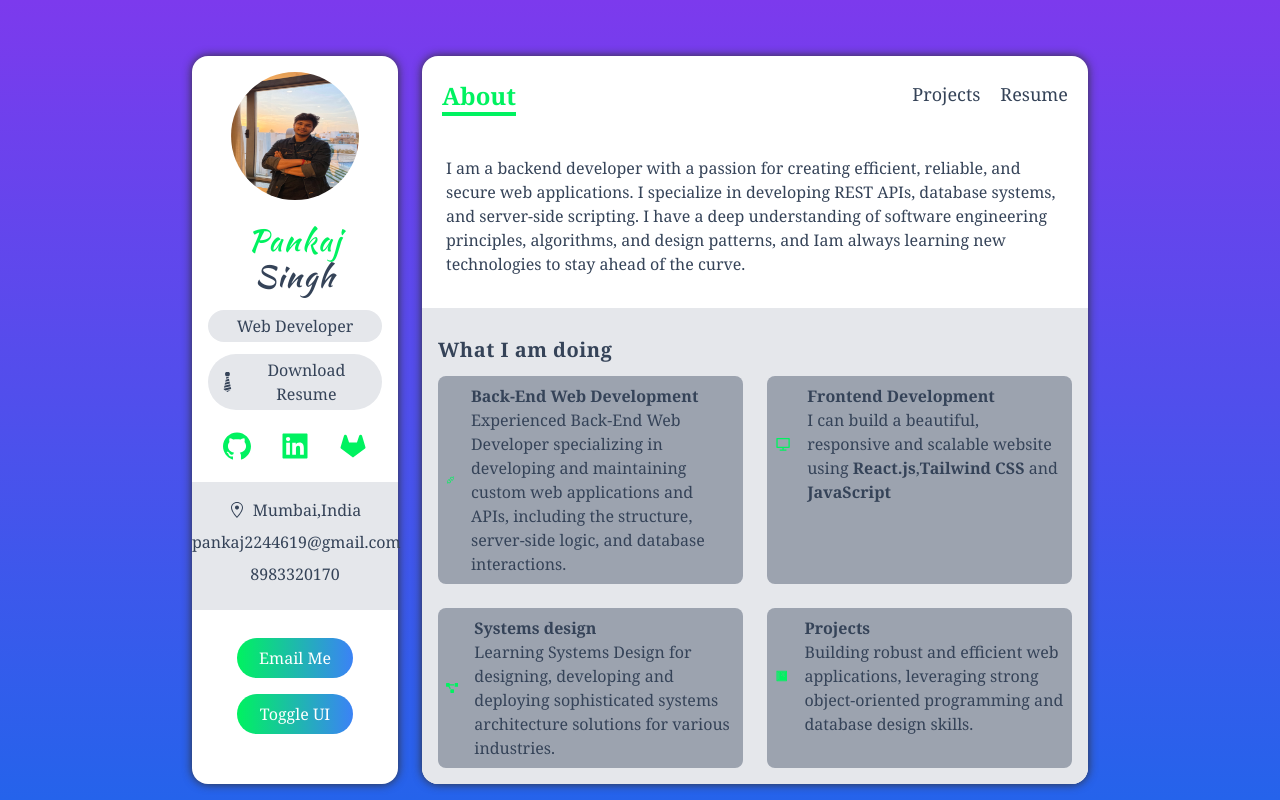
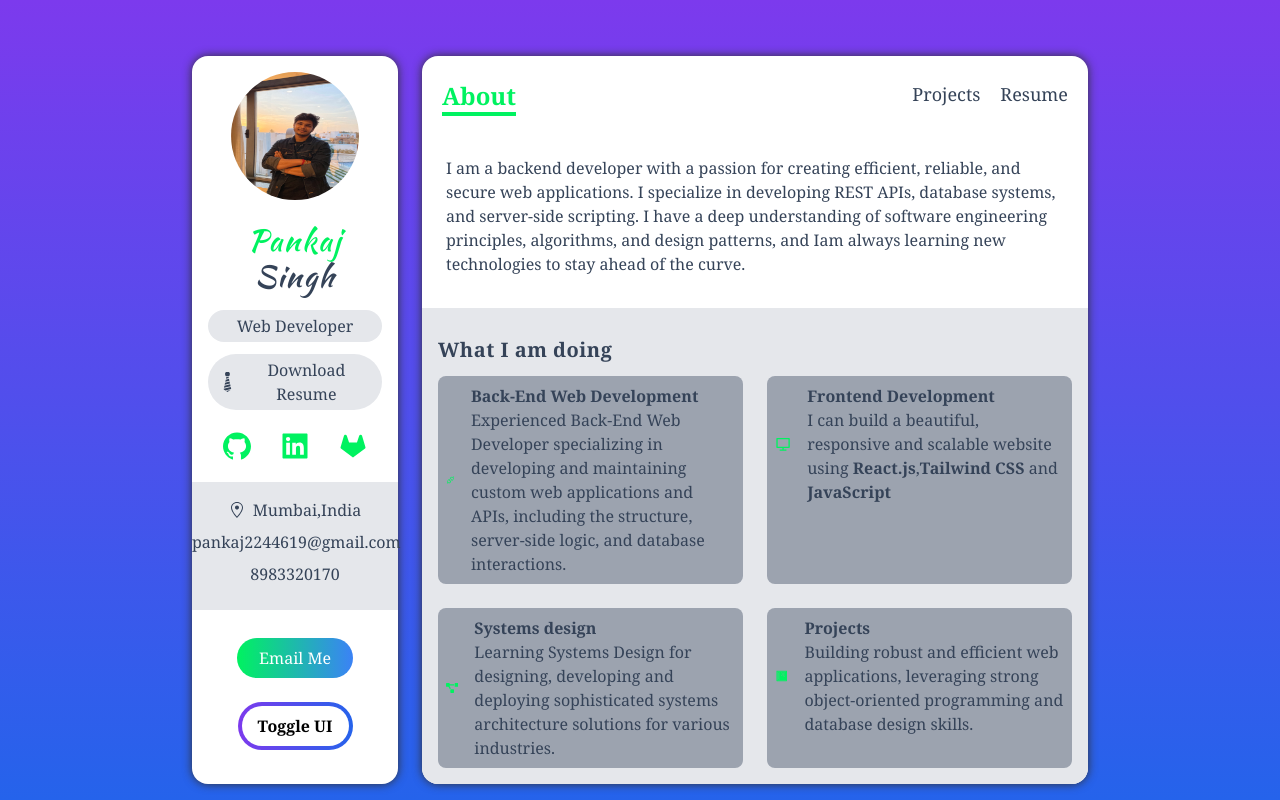
Before and after one commit to devh4ppy/Portfolio-Website, a Next.js app: page / in a window 1280 px wide. Built offline with nearby package versions, Linux system fonts and the light colour scheme.

Commit message:
Update Sidebar.tsx

```diff
--- a/components/Sidebar.tsx
+++ b/components/Sidebar.tsx
@@ -63,8 +63,8 @@ const Sidebar = () => {
             </button>
             <button
             onClick={changeTheme}
-            className="bg-gradient-to-r from-green to-blue-500 w-8/12 rounded-full py-2 my-2 px-5 text-white bg-black">
-                Toggle UI
+            className="m-4 p-1 rounded-full bg-gradient-to-r from-rose-400 via-fuchsia-500 to-indigo-500">
+                <span class="block text-black px-4 py-2 font-semibold rounded-full bg-white">Toggle UI</span>
             </button>
 
         </div>
```
